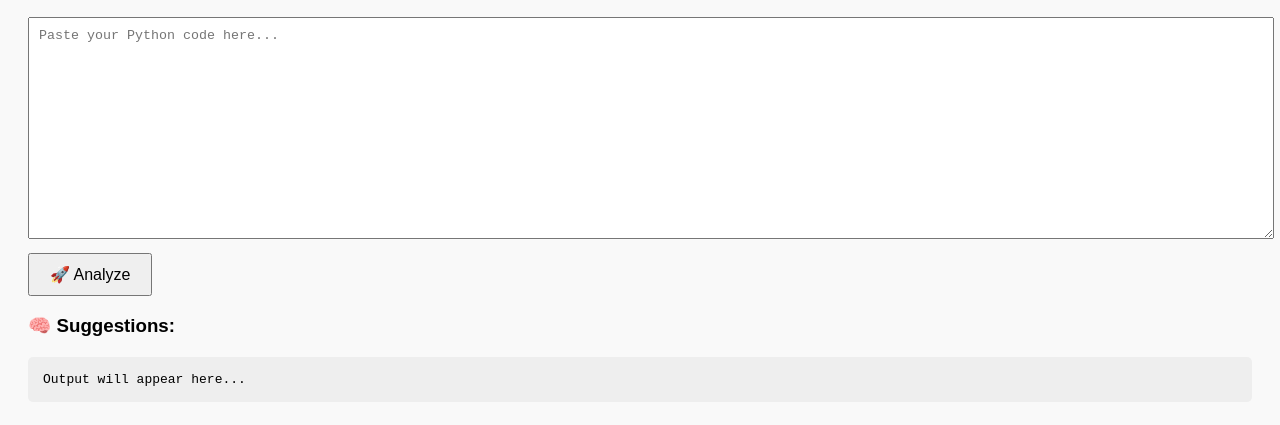
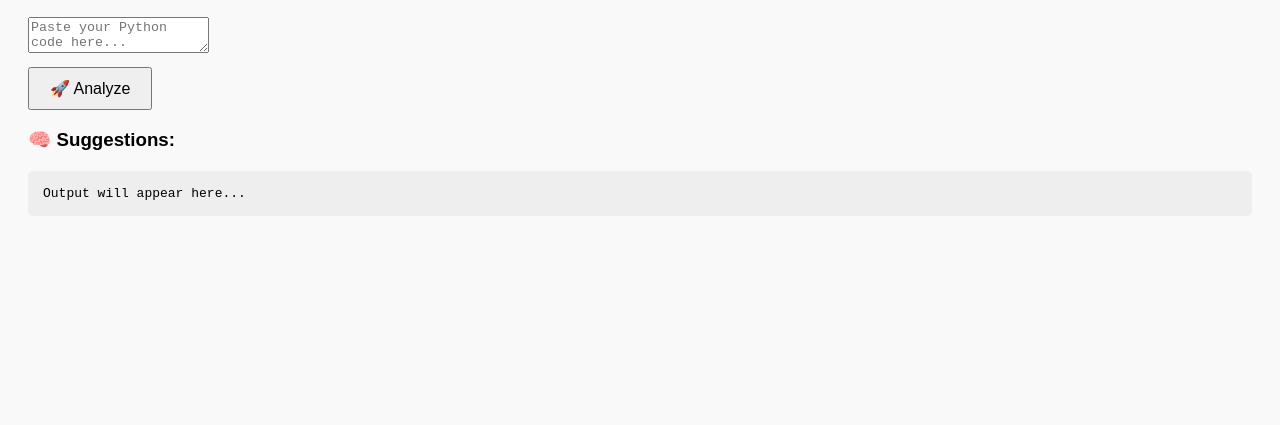
Before and after one commit to Yuvi0503/AI-Code-Reviewer-Tool, a plain HTML site: page index.html in a window 1280 px wide. Shown: the part 79-504 px from the top of the page. Drawn offline with Linux system fonts and the light colour scheme.

Commit message:
Update index.html

```diff
--- a/index.html
+++ b/index.html
@@ -8,12 +8,6 @@
       font-family: Arial, sans-serif;
       padding: 20px;
       background: #f9f9f9;
-    }
-    textarea {
-      width: 100%;
-      height: 200px;
-      font-family: monospace;
-      padding: 10px;
     }
     button {
       padding: 10px 20px;
```
